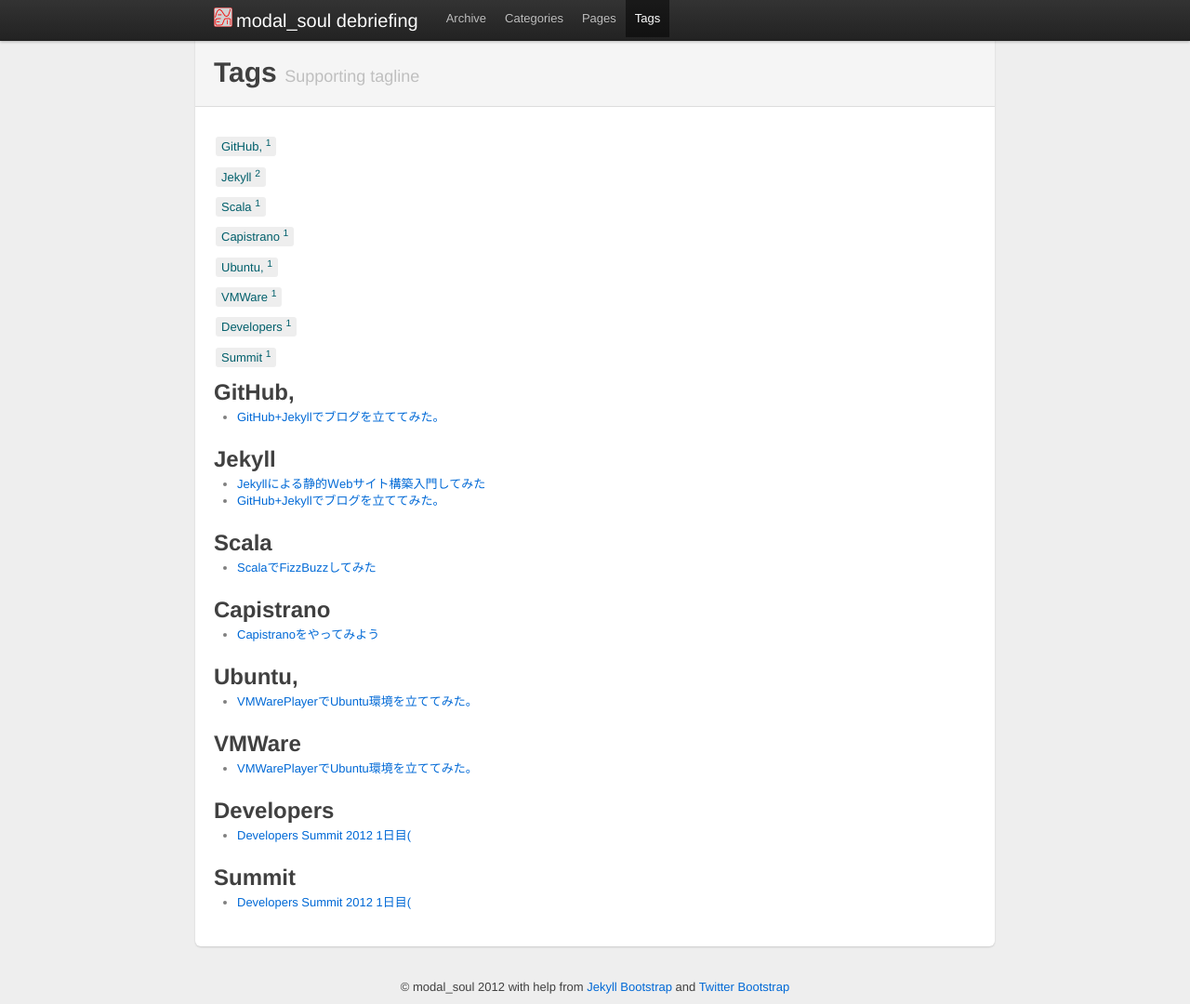
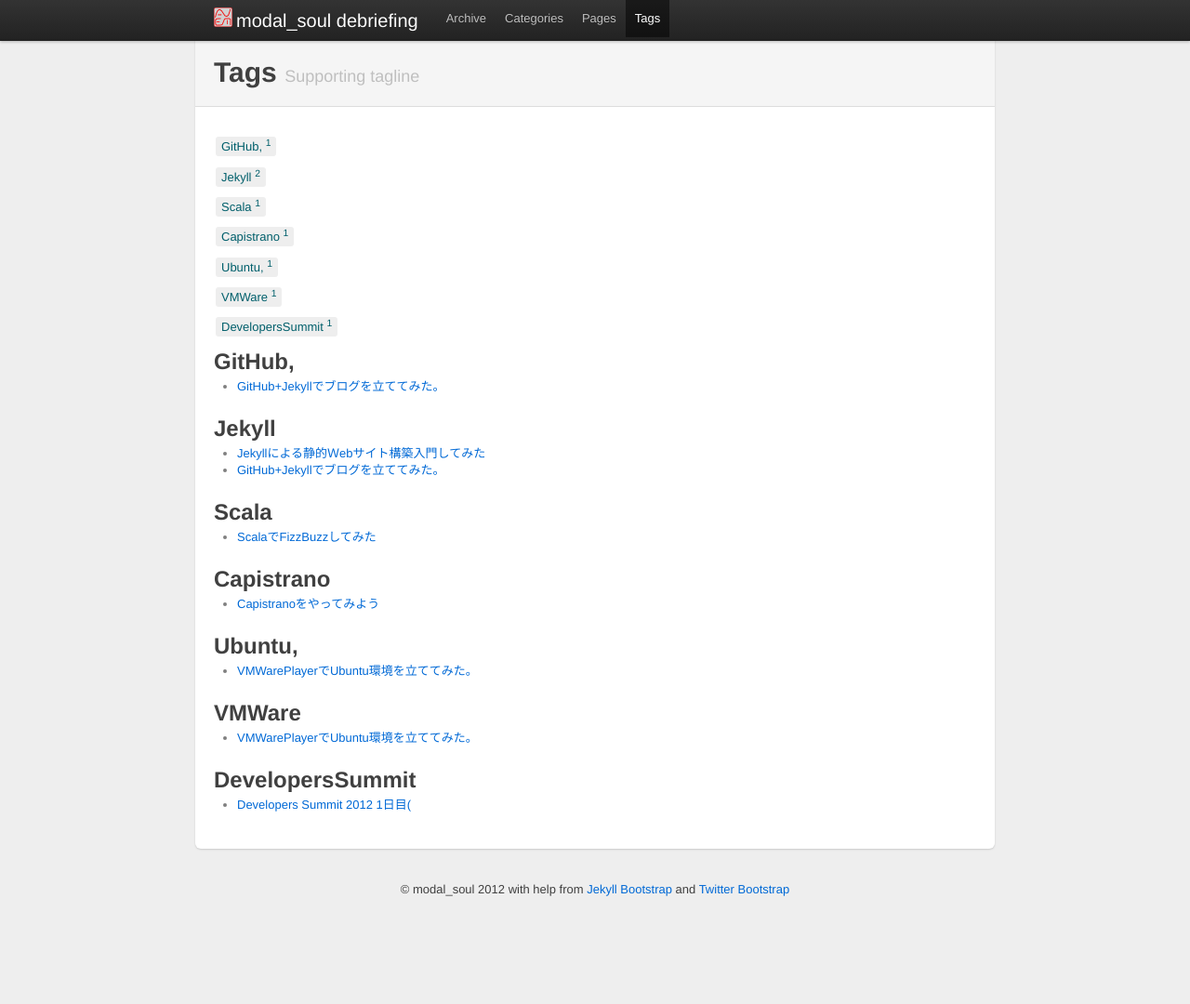
Before and after one commit to modalsoul/old-modalsoul.github.com, a Jekyll site: the page built from tags.html, in a window 1280 px wide and 1080 px high. Shown: the whole window at 93% size. Built offline with Jekyll 4.4.1, drawn with Linux system fonts in a browser that asks for light colours.

Commit message:
edit tag

```diff
--- a/_posts/2012-02-16-developers-summit-2012.md
+++ b/_posts/2012-02-16-developers-summit-2012.md
@@ -1,7 +1,7 @@
 ---
 layout: post
 title: Developers Summit 2012 1日目( #devsumiA #devsumiB #devsumiC ) ツイートまとめ。
-tags: Developers Summit
+tags: DevelopersSummit
 categories: report
 ---
 [Developers Summit 2012](http://capture.heartrails.com/300x200/cool?http://seshop.com/se/timetable/21)に行ってきました。
```
